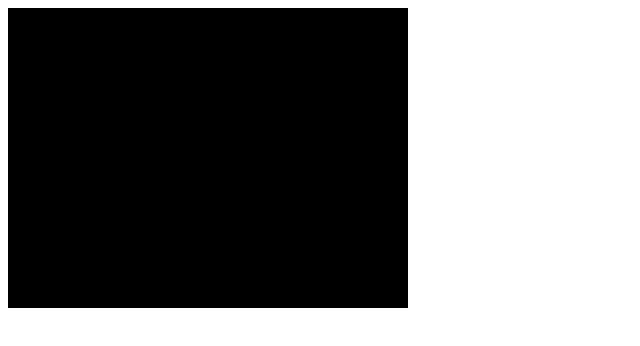
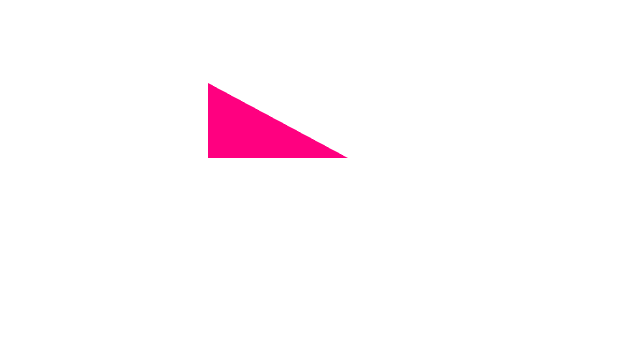
Before and after one commit to ryuseikurata/learn-webgl, a website built with webpack: page static/index.html in a window 1280 px wide. Shown: the whole page, without its empty margins (0-640 px from the left). Built offline with nearby package versions, Linux system fonts and the light colour scheme.

Commit message:
display simple polygon

```diff
--- a/package.json
+++ b/package.json
@@ -15,5 +15,7 @@
     "webpack": "^4.29.0",
     "webpack-cli": "^3.2.1",
     "webpack-dev-server": "^3.1.14"
+  },
+  "dependencies": {
   }
 }
--- a/src/index.ts
+++ b/src/index.ts
@@ -1,5 +1,7 @@
-// import * as fShader from './shaders/frag.glsl';
-// import * as vShader from './shaders/vert.glsl';
+import Program from "./program";
+
+import fShader from './shaders/frag';
+import vShader from './shaders/vert';
 
 const main = async (): Promise<void> => {
   const width = 400;
@@ -12,6 +14,45 @@ const main = async (): Promise<void> => {
   const gl = canvas.getContext('webgl')!;
   gl.clearColor(0.0, 0.0, 0.0, 1.0);
   gl.clear(gl.COLOR_BUFFER_BIT);
+
+  const program = new Program(gl, { fShaderSource: fShader, vShaderSource: vShader });
+
+  const positionAttributeLocation = gl.getAttribLocation(program.glProgram, "a_position");
+  const positionBuffer = gl.createBuffer();
+
+  gl.bindBuffer(gl.ARRAY_BUFFER, positionBuffer);
+
+  const positions = [
+    0, 0,
+    0, 0.5,
+    0.7, 0,
+  ];
+  gl.bufferData(gl.ARRAY_BUFFER, new Float32Array(positions), gl.STATIC_DRAW);
+
+  gl.viewport(0, 0, gl.canvas.width, gl.canvas.height);
+
+  gl.clearColor(0, 0, 0, 0);
+  gl.clear(gl.COLOR_BUFFER_BIT);
+
+  gl.useProgram(program.glProgram);
+
+  gl.enableVertexAttribArray(positionAttributeLocation);
+
+  gl.bindBuffer(gl.ARRAY_BUFFER, positionBuffer);
+
+  var size = 2;          // 2 components per iteration
+  var type = gl.FLOAT;   // the data is 32bit floats
+  var normalize = false; // don't normalize the data
+  var stride = 0;        // 0 = move forward size * sizeof(type) each iteration to get the next position
+  var offset = 0;        // start at the beginning of the buffer
+  gl.vertexAttribPointer(
+      positionAttributeLocation, size, type, normalize, stride, offset);
+
+  // draw
+  var primitiveType = gl.TRIANGLES;
+  var offset = 0;
+  var count = 3;
+  gl.drawArrays(primitiveType, offset, count);
 }
 
 window.addEventListener('load', main);
--- /dev/null
+++ b/src/program.ts
@@ -0,0 +1,65 @@
+interface IProgram {
+  fShaderSource: string;
+  vShaderSource: string;
+}
+
+class Program {
+  public glProgram: WebGLProgram;
+
+  private fShaderSource: string;
+  private vShaderSource: string;
+  private gl: WebGLRenderingContext;
+
+  constructor(
+    gl: WebGLRenderingContext,
+    { fShaderSource, vShaderSource }: IProgram,
+  ) {
+    this.gl = gl;
+
+    this.fShaderSource = fShaderSource;
+    this.vShaderSource = vShaderSource;
+
+    this.glProgram = this.initProgram();
+  }
+
+  public loadShader(type: GLenum, source: string) {
+    const { gl } = this;
+
+    const shader = gl.createShader(type);
+    if (!shader) {
+      throw new Error('shader is null');
+    }
+
+    gl.shaderSource(shader, source);
+    gl.compileShader(shader);
+    if (!gl.getShaderParameter(shader, gl.COMPILE_STATUS)) {
+      throw new Error("An error occurred compiling the shaders: " + gl.getShaderInfoLog(shader));
+  }
+  return shader;
+  }
+
+  public initProgram() {
+    const { fShaderSource, vShaderSource, gl } = this;
+
+    const fShader = this.loadShader(gl.FRAGMENT_SHADER, fShaderSource);
+    const vShader = this.loadShader(gl.VERTEX_SHADER, vShaderSource);
+
+    const program = gl.createProgram();
+    if (!program) {
+      throw new Error('program is null');
+    }
+
+    gl.attachShader(program, vShader);
+    gl.attachShader(program, fShader);
+    gl.linkProgram(program);
+
+    if (!gl.getProgramParameter(program, gl.LINK_STATUS)) {
+      throw new Error("Unable to initialize the shader program: " + gl.getProgramInfoLog(program));
+    }
+
+    return program;
+  }
+
+ }
+
+ export default Program;
--- /dev/null
+++ b/src/shaders/frag.ts
@@ -0,0 +1,13 @@
+export default `
+
+// fragment shaders don't have a default precision so we need
+// to pick one. mediump is a good default
+precision mediump float;
+
+void main() {
+    // gl_FragColor is a special variable a fragment shader
+    // is responsible for setting
+    gl_FragColor = vec4(1, 0, 0.5, 1); // return redish-purple
+}
+
+`
--- /dev/null
+++ b/src/shaders/vert.ts
@@ -0,0 +1,13 @@
+export default `
+
+// an attribute will receive data from a buffer
+attribute vec4 a_position;
+
+// all shaders have a main function
+void main() {
+    // gl_Position is a special variable a vertex shader
+    // is responsible for setting
+    gl_Position = a_position;
+}
+
+`
--- a/static/index.html
+++ b/static/index.html
@@ -2,7 +2,7 @@
 <html lang="ja">
 <head>
   <meta charset="UTF-8">
-  <title>Example</title>
+  <title>WebGL Learn</title>
 </head>
 <body>
   <div id="app"></div>
```
Also changed, not shown: src/shaders/frag.glsl (deleted), src/shaders/vert.glsl (deleted), 1 other file.
